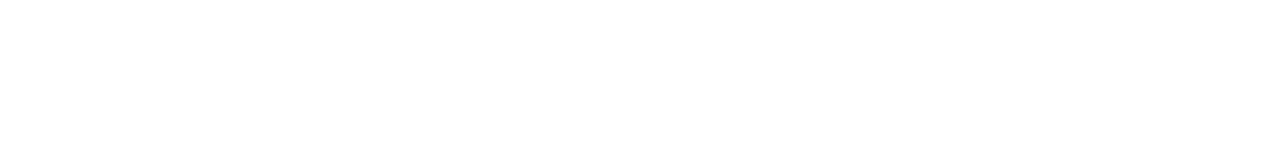
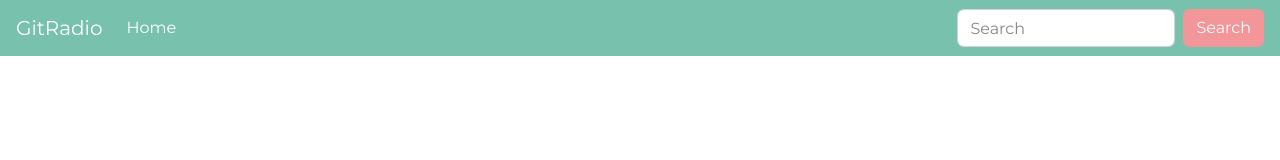
Before and after one commit to gitradio/gitradio., a plain HTML site: page CadenaCope.html in a window 1280 px wide. Drawn offline with nearby package versions, Linux system fonts and the light colour scheme.

Commit message:
Update CadenaCope.html

```diff
--- a/CadenaCope.html
+++ b/CadenaCope.html
@@ -1,3 +1,27 @@
+<link rel="stylesheet" href="https://bootswatch.com/4/minty/bootstrap.min.css">
+<nav class="navbar navbar-expand-lg navbar-dark bg-primary">
+  <a class="navbar-brand" href="#">GitRadio</a>
+  <button class="navbar-toggler" type="button" data-toggle="collapse" data-target="#navbarColor01" aria-controls="navbarColor01" aria-expanded="false" aria-label="Toggle navigation">
+    <span class="navbar-toggler-icon"></span>
+  </button>
+
+  <div class="collapse navbar-collapse" id="navbarColor01">
+    <ul class="navbar-nav mr-auto">
+      <li class="nav-item active">
+        <a class="nav-link" href="#">Home
+          <span class="sr-only">(current)</span>
+        </a>
+      </li>
+        </div>
+      </li>
+    </ul>
+    <form class="form-inline my-2 my-lg-0">
+      <input class="form-control mr-sm-2" type="text" placeholder="Search">
+      <button class="btn btn-secondary my-2 my-sm-0" type="submit">Search</button>
+    </form>
+  </div>
+</nav>
+
 <script type="b4a894e8a88a6f16b6c4efb7-text/javascript">
     jwplayer("myElement").setup({
     autostart: false,
```
